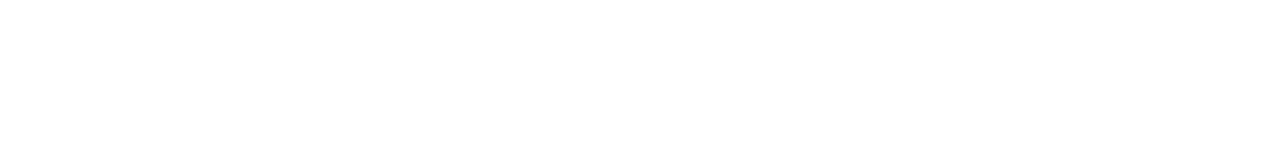
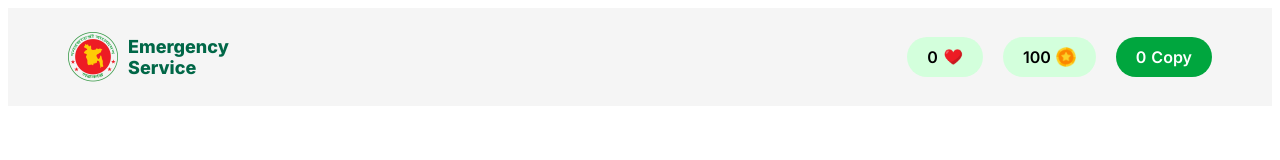
Before and after one commit to ofsomarfarooq/B12-Assignment5, a plain HTML site: page index.html in a window 1280 px wide. Drawn offline with Linux system fonts and the light colour scheme.

Commit message:
Navbar done

```diff
--- a/index.html
+++ b/index.html
@@ -4,8 +4,34 @@
     <meta charset="UTF-8">
     <meta name="viewport" content="width=device-width, initial-scale=1.0">
     <title>Document</title>
+    <link rel="stylesheet" href="style.css" />
+    <link rel="preconnect" href="https://fonts.googleapis.com">
+<link rel="preconnect" href="https://fonts.gstatic.com" crossorigin>
+<link href="https://fonts.googleapis.com/css2?family=Inter:ital,opsz,wght@0,14..32,100..900;1,14..32,100..900&display=swap" rel="stylesheet">
 </head>
-<body>
+<body class="inter">
+    <header class="navbar">
+  <div class="nav-brand">
+    <img class="nav-logo" src="assets/logo.png" alt="Logo">
+    <span class="nav-title"><span>Emergency </span><span>Service</span></span>
+  </div>
 
+  <div class="nav-stats">
+    <div class="stat">
+        <span class="stat-value">0</span>
+        <img src="assets/heart.png" alt="Heart" class="stat-icon">
+
+    </div>
+    <div class="stat">
+        <span class="stat-value">100</span>
+        <img src="assets/coin.png" alt="Coins" class="stat-icon">
+
+    </div>
+    <div class="stat copy-count" >
+        <span class="stat-value">0</span><span> Copy</span>
+
+    </div>
+  </div>
+</header>
 </body>
 </html>
--- a/style.css
+++ b/style.css
@@ -0,0 +1,64 @@
+ .inter{
+  font-family: "Inter", sans-serif;
+  font-optical-sizing: auto;
+  font-weight: normal;
+  font-style: normal;
+}
+
+.navbar{
+  display: flex;
+  align-items: center;
+  justify-content: space-between;
+  padding: 24px 60px;
+  background: whitesmoke;
+  color: #006747;
+}
+
+.nav-brand {
+  display:flex;
+  align-items:center;
+  gap: 10px;
+}
+
+.nav-logo {
+  width:50px;
+  height:50px;
+}
+
+.nav-title {
+  display: flex;
+  flex-direction: column;
+  font-size:18px;
+  font-weight:800;
+}
+
+.nav-stats {
+  display:flex;
+  align-items:center;
+  gap: 20px;
+  color: black;
+  font-weight: 600;
+}
+
+.stat {
+  display:flex;
+  align-items:center;
+  gap:5px;
+  background:#d3ffdc;
+
+  padding:10px 20px;
+  border-radius: 1000px;
+  font-size: 16px;
+}
+
+.stat-icon {
+  width:20px;
+  height:20px;
+
+}
+
+
+.copy-count{
+  background:#00A63E ;
+  color: white;
+}
```
Also changed, not shown: script.js (+19 -0 lines).
